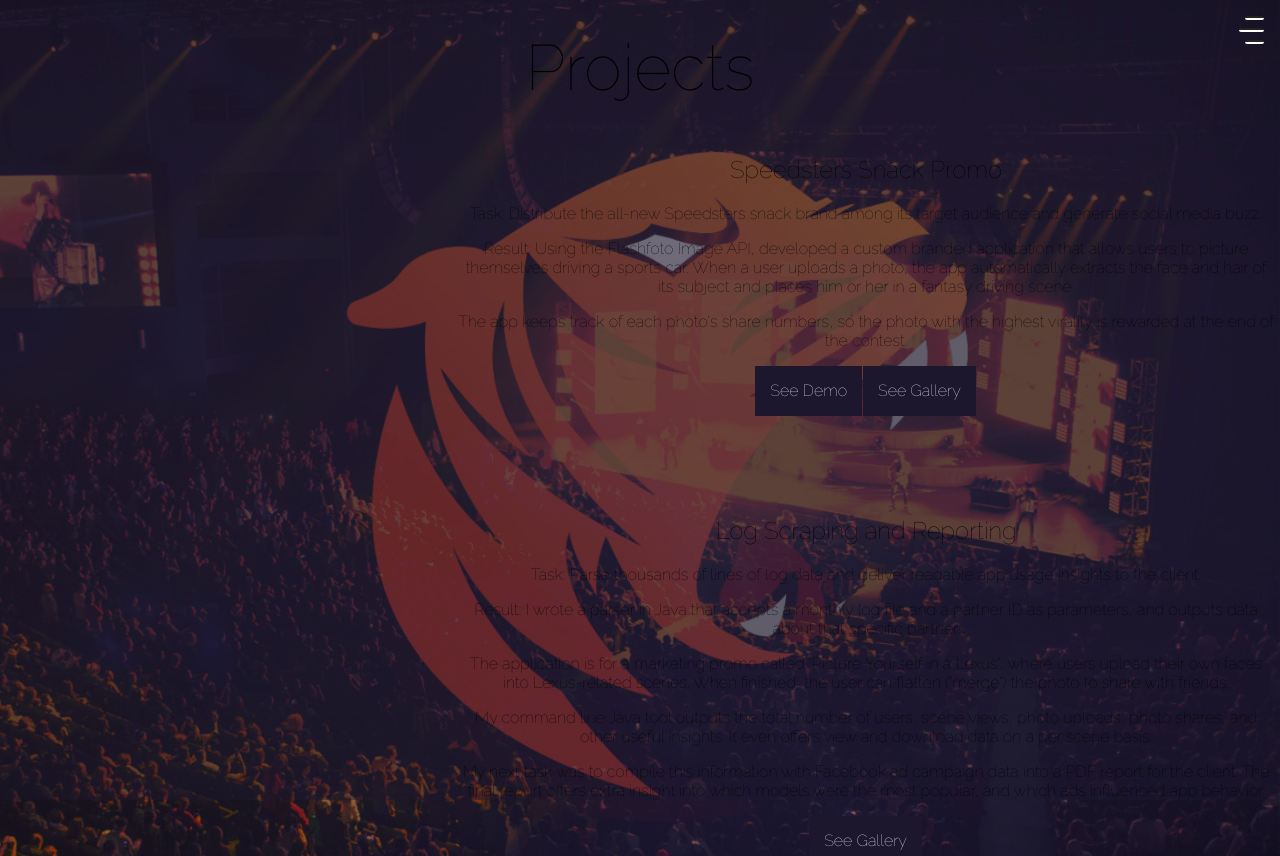
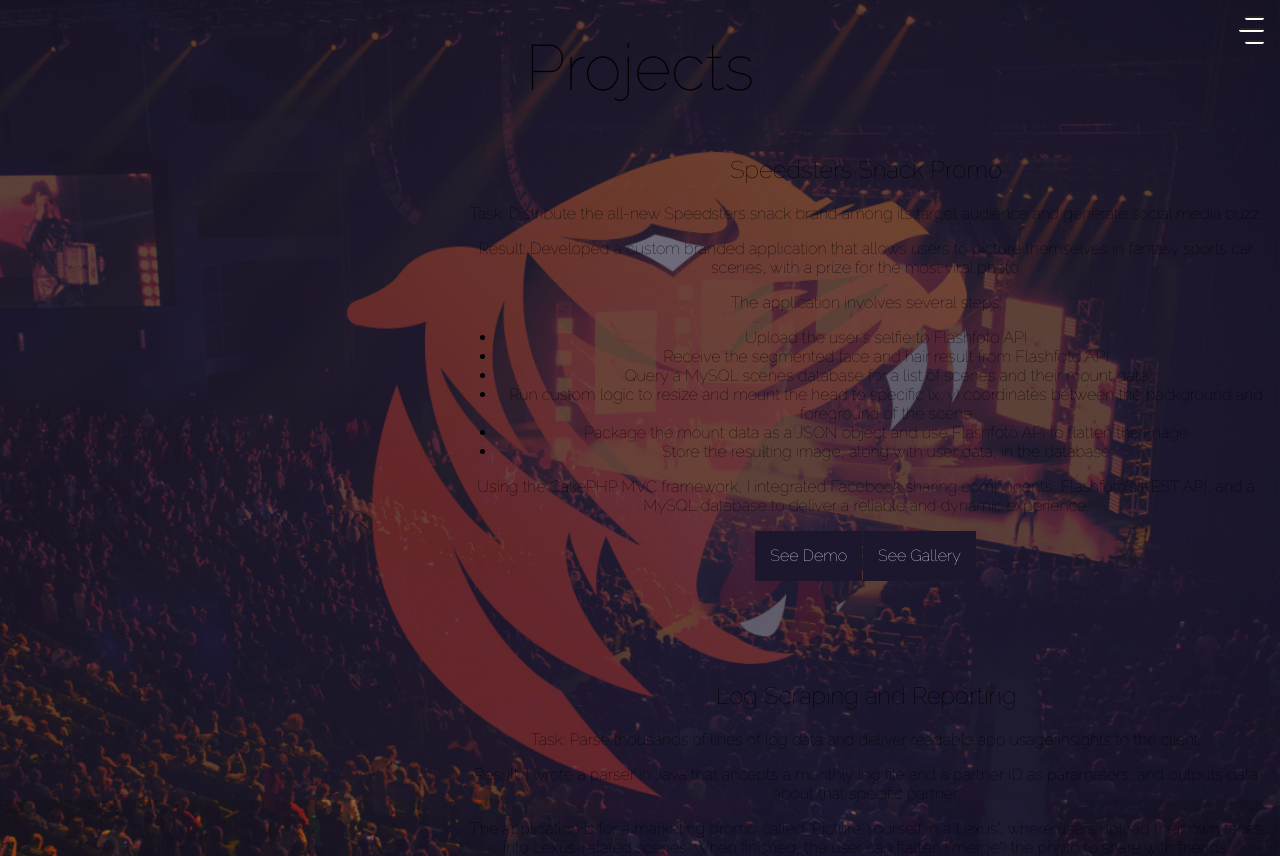
Before and after one commit to awygant/portfolio, a CakePHP app: the page made by app/View/Pages/projects.ctp in a window 1280 px wide. Shown: the top 856 px of the page. Run offline with PHP 8.4 and a stand-in for CakePHP, Linux system fonts and the light colour scheme; the template is opened without the code that fills it, so the values that code supplies are empty; some libraries are stand-ins or nearby versions.

Commit message:
added technical details
and added jefe de jefes logo

```diff
--- a/app/View/Pages/projects.ctp
+++ b/app/View/Pages/projects.ctp
@@ -48,8 +48,18 @@
     <div class = "right-column">
         <h2>Speedsters Snack Promo</h2>
         <p>Task: Distribute the all-new Speedsters snack brand among its target audience and generate social media buzz.</p>
-        <p>Result: Using the Flashfoto Image API, developed a custom branded application that allows users to picture themselves driving a sports car. When a user uploads a photo, the app automatically extracts the face and hair of its subject and places him or her in a fantasy driving scene.</p>
-        <p>The app keeps track of each photo's share numbers, so the photo with the highest virality is rewarded at the end of the contest.</p>
+        <p>Result: Developed a custom branded application that allows users to picture themselves in fantasy sports car scenes, with a prize for the most viral photo.</p>
+        <p>The application involves several steps:</p>
+        <ul>
+            <li>Upload the user's selfie to Flashfoto API</li>
+            <li>Receive the segmented face and hair result from Flashfoto API</li>
+            <li>Query a MySQL scenes database for a list of scenes and their mount data</li>
+            <li>Run custom logic to resize and mount the head to specific (x, y) coordinates between the background and foreground of the scene</li>
+            <li>Package the mount data as a JSON object and use Flashfoto API to flatten the image</li>
+            <li>Store the resulting image, along with user data, in the database</li>
+        </ul>
+        <p>Using the CakePHP MVC framework, I integrated Facebook sharing components, Flashfoto's REST API, and a MySQL database to deliver a reliable and dynamic experience.</p>
+
         <?php
          echo $this->Html->link('See Demo', 'http://staging-voting-1.fotam.com/', array(
             'class'=>'btn',
@@ -242,6 +252,15 @@
         <p class = "info"><span class = "infoGlyph"></span>Click on any photo.</p>
         <div class = "card">
             <div class = "imgContainer">
+                <?php echo $this->Html->Image('projects/ltdn-site/jefe-de-jefes.jpg', array('alt' => 'Los Tigres del Norte - Jefe de Jefes Logo'));?>
+            </div>
+            <div class = "desc">
+                <h4>Jefe de Jefes Logo</h4>
+                <p>Given the nickname after the rise of their hit album Jefe de Jefes ("Boss of Bosses"), Los Tigres del Norte asked me to create a logo to be used on their website, in social media, and on merchandise.</p>
+            </div>
+        </div>
+        <div class = "card">
+            <div class = "imgContainer">
                 <?php echo $this->Html->Image('projects/ltdn-site/design-1.jpg', array('alt' => 'Los Tigres del Norte - Modern Homepage Design'));?>
             </div>
             <div class = "desc">
--- a/app/webroot/css/portfolio.css
+++ b/app/webroot/css/portfolio.css
@@ -327,7 +327,7 @@ a:hover{
     display:inline-block;
     margin-bottom:4px;
     cursor:pointer;
-    border:1px solid #e8e7ea;
+    border:1px solid #f8f8f8;
     vertical-align:top;
 }
 
@@ -352,8 +352,9 @@ a:hover{
 }
 
 .imgContainer{
-    max-height:250px;
+    height:250px;
     overflow:hidden;
+    background-color:#fff;
 }
 
 .imgContainer.expanded{
```
Also changed, not shown: app/webroot/img/projects/ltdn-site/jefe-de-jefes.jpg (added).
